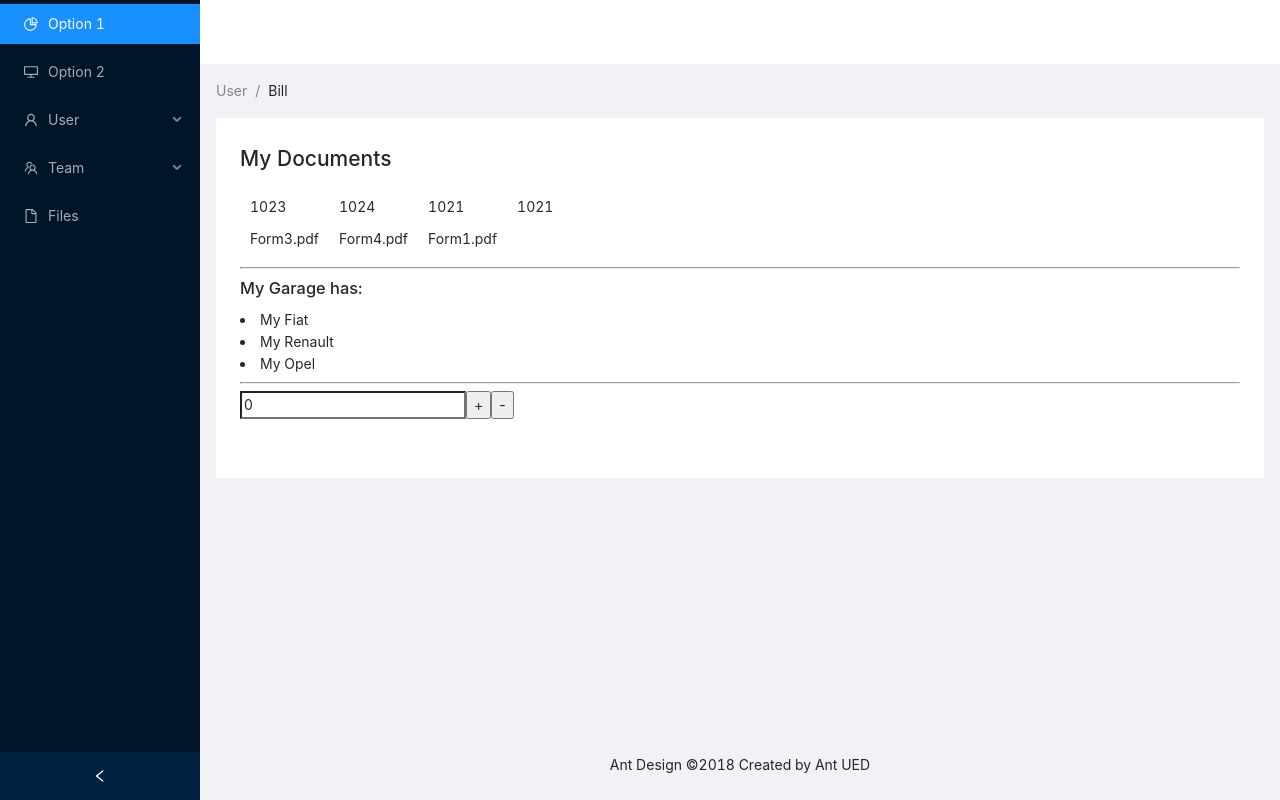
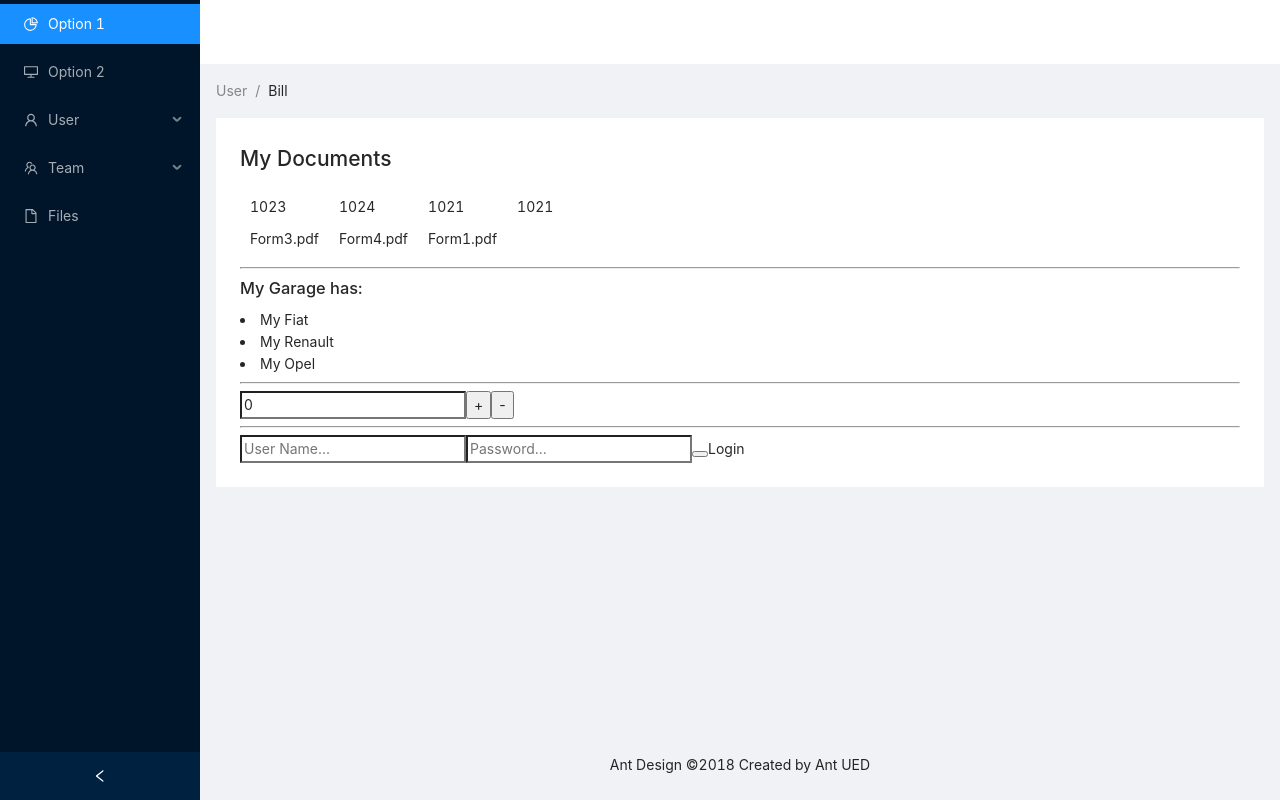
Before and after one commit to kriss3/Udemy_ReactPlaygroud, a React (Create React App) app: page / in a window 1280 px wide. Built offline with nearby package versions, Linux system fonts and the light colour scheme.

Commit message:
Adding implementation of the Login component and action associated with the btn click;

```diff
--- a/src/components/login/Login.js
+++ b/src/components/login/Login.js
@@ -1,9 +1,25 @@
-import React from 'react';
+import React, {useState} from 'react';
 
-function Login(props) {
+const Login = (props) =>  {
+
+    const [userName, setUserName] = useState("");
+    const [showProfile, setShowProfile] = useState(false);
+
+
     return (
         <div>
-
+            <input
+                type='text'
+                placeholder='User Name...'
+                onChange={(e) => setUserName(e.target.value)}
+            />
+            <input
+                type='password'
+                placeholder='Password...'
+            />
+            <button onClick = {(e) => setShowProfile(true)}  />
+            Login
+            {showProfile && <h1>{userName}</h1>}
         </div>
     );
 }
--- a/src/components/viewLook/ViewLook.js
+++ b/src/components/viewLook/ViewLook.js
@@ -14,7 +14,7 @@ import {
 import Documents from '../documents/Documents';
 import Garage from '../../components/garage/Garage';
 import Counter from '../../components/counter/Counter';
-
+import Login from '../../components/login/Login';
 
 const { Header, Content, Footer, Sider } = Layout;
 const { SubMenu } = Menu;
@@ -69,6 +69,8 @@ export default class ViewLook extends Component {
                             <Garage />
                             <hr/>
                             <Counter />
+                            <hr/>
+                            <Login />
                         </div>
                     </Content>
                     <Footer style={{ textAlign: 'center' }}>Ant Design ©2018 Created by Ant UED</Footer>
```
